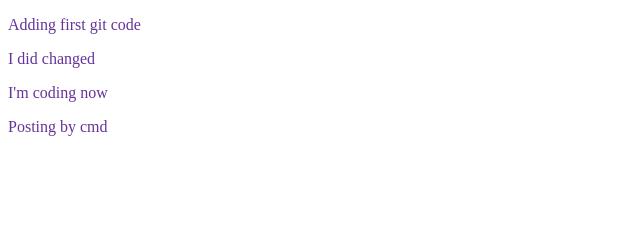
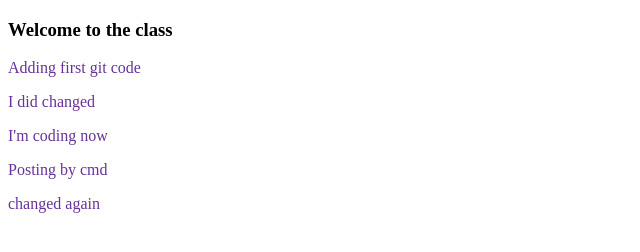
Before and after one commit to aiknayan/second-repo, a plain HTML site: page index.html in a window 1280 px wide. Shown: the whole page, without its empty margins (0-640 px from the left). Drawn offline with Linux system fonts and the light colour scheme.

Commit message:
Trying with bash

```diff
--- a/index.html
+++ b/index.html
@@ -8,9 +8,11 @@
     <link rel="stylesheet" href="style.css">
 </head>
 <body>
+    <h3>Welcome to the class</h3>
     <p>Adding first git code</p>
     <p>I did changed</p>
     <p>I'm coding now</p>
     <p>Posting by cmd</p>
+    <p>changed again</p>
 </body>
 </html>
```
